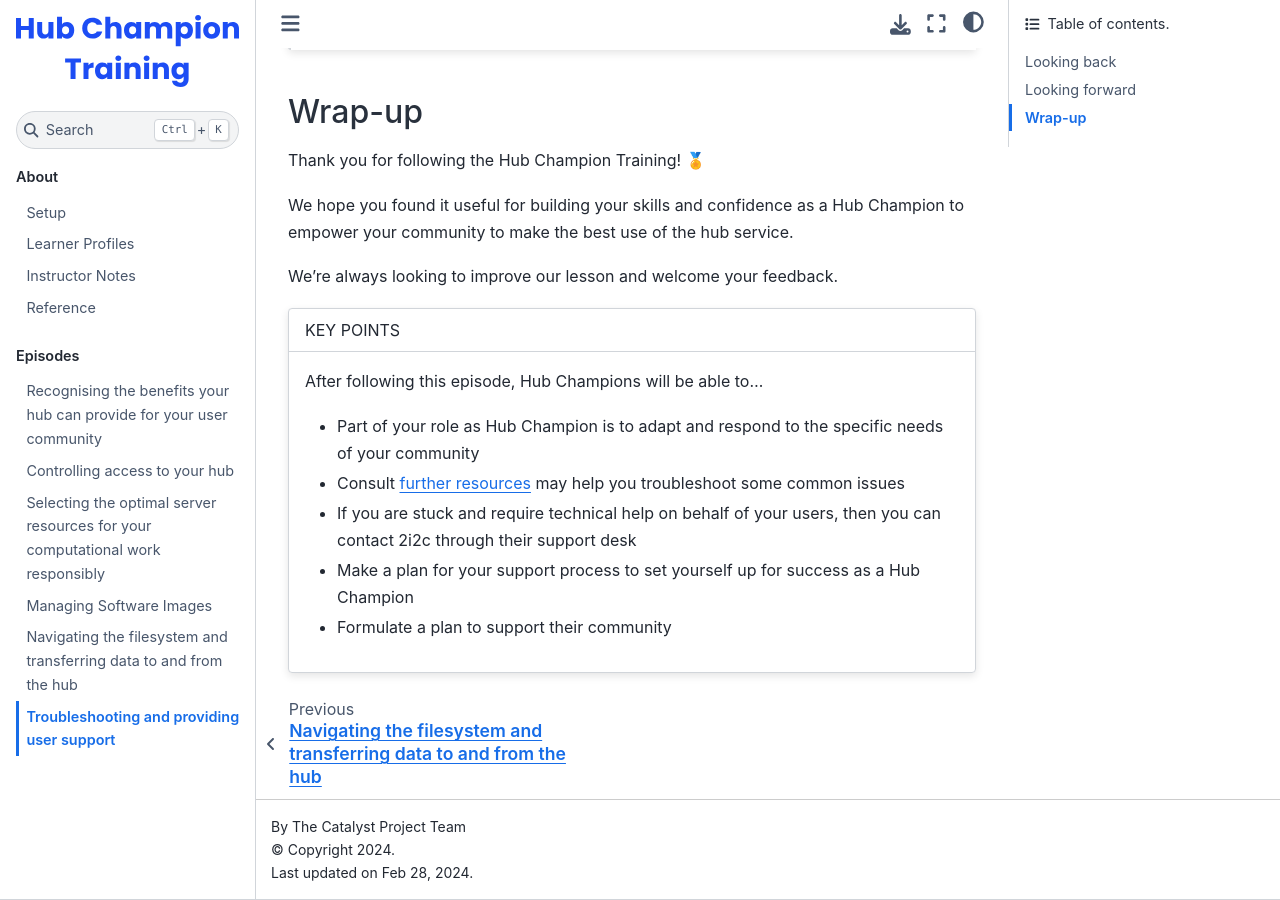
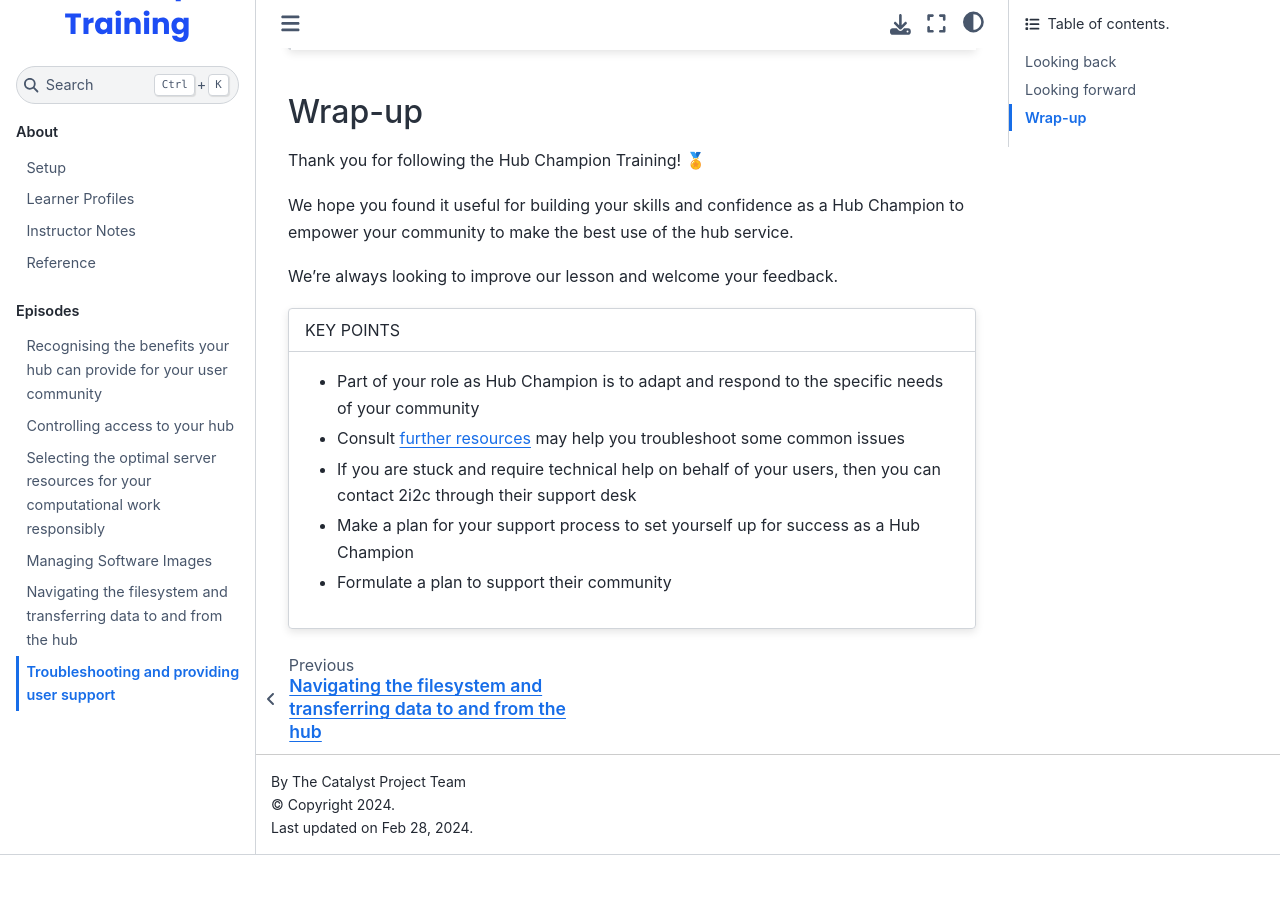
Before and after one commit to czi-catalystproject/hub-champion-training, a Jupyter Book: the page built from episodes/troubleshooting.md, in a window 1280 px wide and 900 px high, scrolled down 3167 px. Built offline with Jupyter Book 1.0.4 settings and Sphinx 7.4.7 and the Sphinx Book theme 1.1.4, drawn with Linux system fonts in a browser that asks for light colours; nearby versions of some CDN libraries; after the commit the page ends 4022 px from its top, so only the background shows below that.

Commit message:
Update episodes/troubleshooting.md
Co-authored-by: Toby Hodges <tbyhdgs@gmail.com>

```diff
--- a/episodes/troubleshooting.md
+++ b/episodes/troubleshooting.md
@@ -156,7 +156,6 @@ We're always looking to improve our lesson and welcome your feedback.
 :::{card}
 KEY POINTS
 ^^^
-After following this episode, Hub Champions will be able to...
 
 - Part of your role as Hub Champion is to adapt and respond to the specific needs of your community
 - Consult [further resources](ref:resources) may help you troubleshoot some common issues
```
